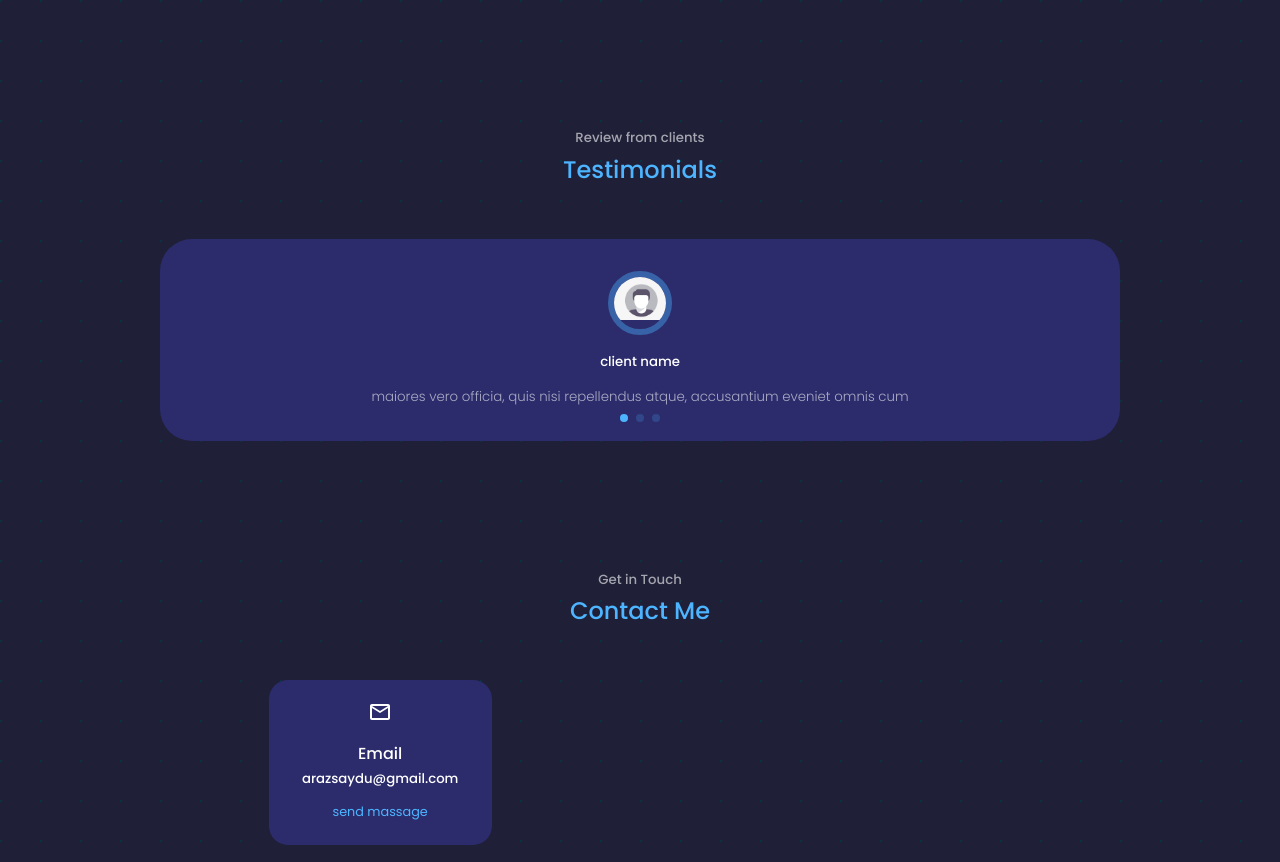
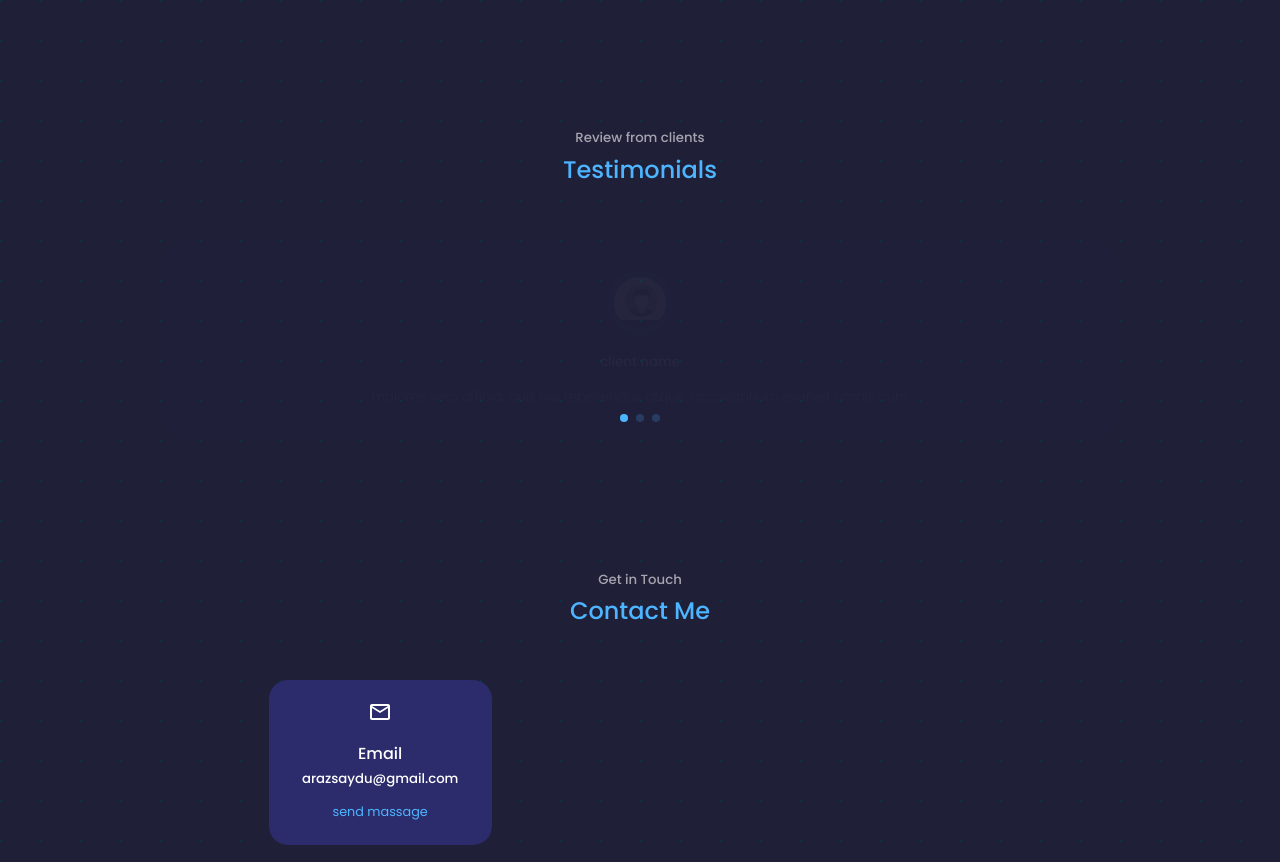
Before and after one commit to arasaa/araz, a React (Create React App) app: page / in a window 1280 px wide. Shown: the part 3400-4262 px from the top of the page. Built offline with nearby package versions, Linux system fonts and the light colour scheme; a web font is replaced by a local one.

Commit message:
updated ReactDom to version 18

```diff
--- a/src/components/testimonials/Testimonial.jsx
+++ b/src/components/testimonials/Testimonial.jsx
@@ -41,6 +41,7 @@ const client =[
 ]
 const Testimonial = () => {
   return (
+    <div className="hide-contnet">
     <section id="testimonials">
       <h5>Review from clients</h5>
       <h2>Testimonials</h2>
@@ -70,6 +71,7 @@ const Testimonial = () => {
 
       </Swiper>
     </section>
+    </div>
   )
 }
 
--- a/src/components/testimonials/testimonial.css
+++ b/src/components/testimonials/testimonial.css
@@ -1,6 +1,9 @@
+
+
 .container.testimonial-container{
     width: 40%;
     padding-bottom: 4rem;
+
 }
 
 .client-avatar{
@@ -18,6 +21,7 @@
     padding: 2rem;
     border-radius: 2rem;
     user-select: none;
+    opacity: 0.03;
 }
 
 .client-review{
--- a/src/index.js
+++ b/src/index.js
@@ -1,4 +1,12 @@
-import ReactDOM from "react-dom";
+import ReactDOM from "react-dom/client";
 import App from './App'
 
-ReactDOM.render(<App/>, document.querySelector('#root'));
+
+
+
+const root=ReactDOM.createRoot(document.querySelector('#root'));
+
+root.render(<App/>);
+
+
+{/**ReactDOM.render(<App/>, document.querySelector('#root')); */}
```
